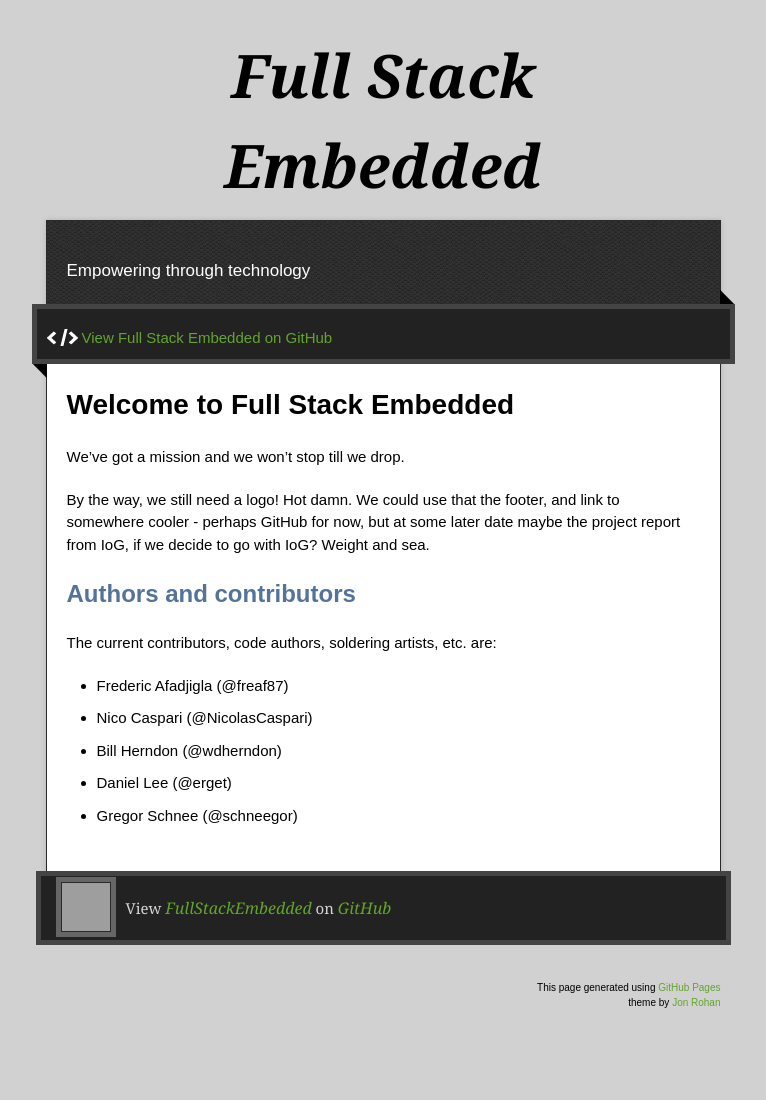
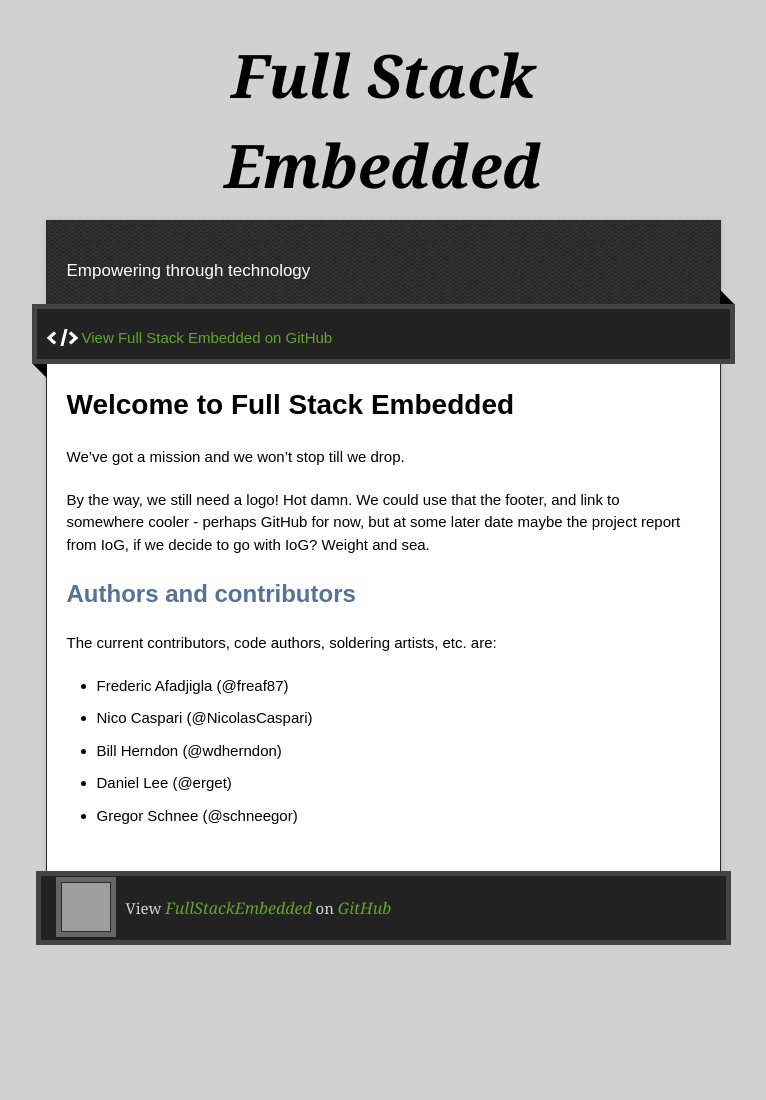
Before and after one commit to wdherndon/FullStackEmbedded.github.io, a Jekyll site: the page built from index.md, in a window 1280 px wide. Shown: the whole page, without its empty margins (257-1023 px from the left). Built offline with Jekyll 4.4.1, drawn with Linux system fonts in a browser that asks for light colours; nearby versions of some CDN libraries; grey boxes are pictures that could not be loaded.

Commit message:
Debugging outputs for JS

```diff
--- a/_layouts/default.html
+++ b/_layouts/default.html
@@ -46,14 +46,18 @@
       <p><a href="https://github.com/FullStackEmbedded" class="avatar"><img src="https://avatars3.githubusercontent.com/u/13068162?v=3&amp;s=60" width="48" height="48"></a>View <a href="https://github.com/FullStackEmbedded">FullStackEmbedded</a> on <a href="https://www.github.com">GitHub</a></p>
 
       </div>
-      <div class="creds">
-        <small>This page generated using <a href="https://pages.github.com/">GitHub Pages</a><br>theme by <a href="https://twitter.com/jonrohan/">Jon Rohan</a></small>
-      </div>
     </footer>
   </div>
+
   <div class="current-section">
     <a href="#top">Scroll to top</a>
-    <a href="https://github.com/FullStackEmbedded/FullStackEmbedded.github.io/tarball/master" class="tar">tar</a><a href="https://github.com/FullStackEmbedded/FullStackEmbedded.github.io/zipball/master" class="zip">zip</a><a href="" class="code">source code</a>
+    <a href="https://github.com/FullStackEmbedded/FullStackEmbedded.github.io/tarball/master" class="tar">
+        tar
+    </a>
+    <a href="https://github.com/FullStackEmbedded/FullStackEmbedded.github.io/zipball/master" class="zip">
+        zip
+    </a>
+    <a href="" class="code">source code</a>
     <p class="name"></p>
   </div>
 
```
